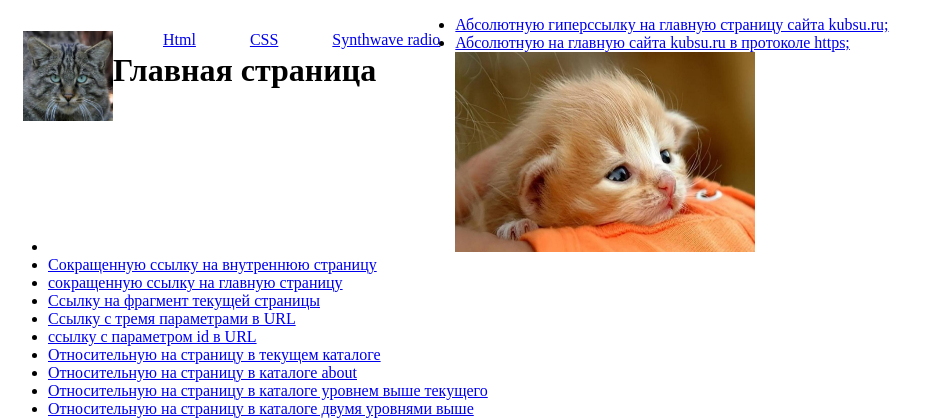
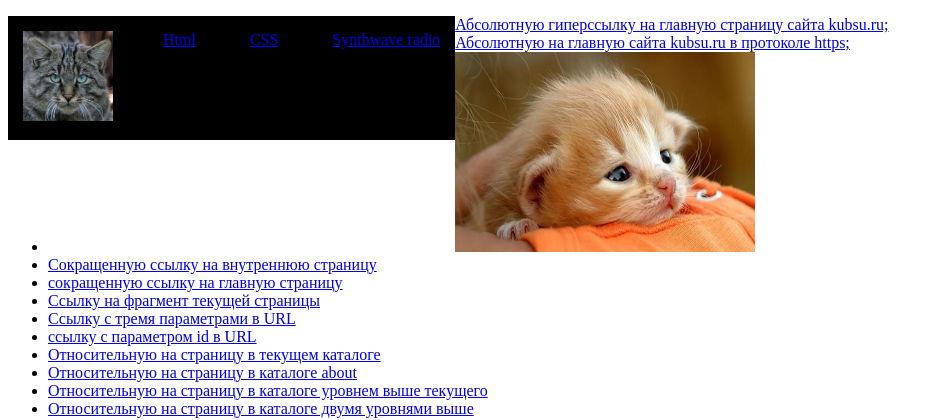
Before and after one commit to PavelReiman/PavelReiman.github.io, a PHP site: page /Two_lessons/index.html in a window 1280 px wide. Shown: the top 420 px of the page, without its empty margins (0-942 px from the left). Run offline with PHP 8.4, Linux system fonts and the light colour scheme.

Commit message:
Update style.css

```diff
--- a/Two_lessons/style.css
+++ b/Two_lessons/style.css
@@ -6,6 +6,7 @@
 	box-sizing: border-box;
 	float: inline-start;
 	border-radius: 50;
+	background: rgb(0, 0, 0);
 }
 .logo{
 	float: left;
```
